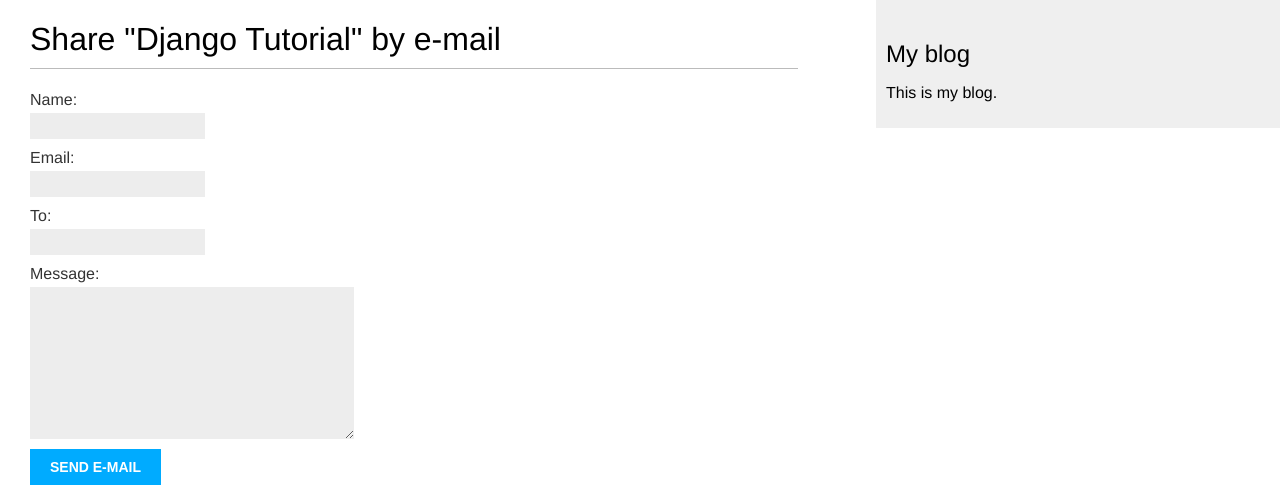
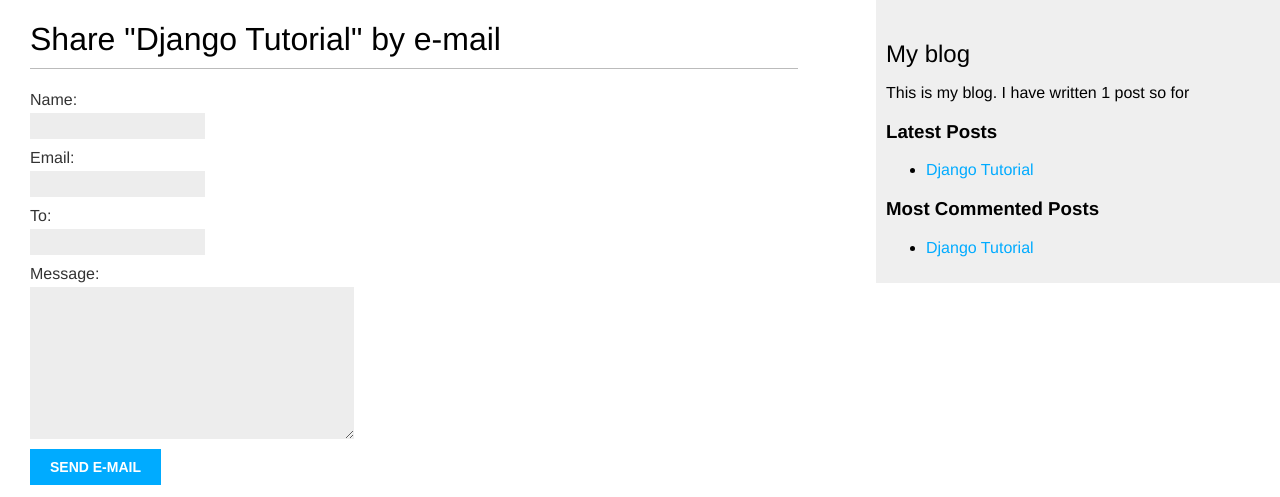
Before and after one commit to Sajid8686/Blog_Website, a Django app: a page that uses mysite/blog/templates/blog/base.html in a window 1280 px wide. Shown: the top 497 px of the page. Run offline with Django 4.2, Linux system fonts and the light colour scheme; data comes from the database, SQL or seed files in the repository; parts of the project's set-up code (start-up, migrations or seed data) failed here and were passed over.

Commit message:
a template tag that returns a QuerySet

```diff
--- a/mysite/blog/templates/blog/base.html
+++ b/mysite/blog/templates/blog/base.html
@@ -1,3 +1,6 @@
+
+{% load blog_tags %}
+
 {% load static %}
 
 <!DOCTYPE html>
@@ -15,7 +18,23 @@
     </div>
     <div id="sidebar">
         <h2>My blog</h2>
-        <p>This is my blog.</p>
+        <p>This is my blog.
+        I have written {% total_posts %} post so for
+        </p>
+
+        <h3>Latest Posts</h3>
+        {% show_latest_posts 3 %}
+
+        <h3>Most Commented Posts </h3>
+        {% get_most_commented_posts as most_commented_posts %}
+        <ul>
+            {% for post in most_commented_posts %}
+                <li>
+                    <a href="{{ post.get_absolute_url }}">{{ post.title }}</a>
+                </li>
+            {% endfor %}
+        </ul>
+
     </div>
 </body>
 </html>
--- /dev/null
+++ b/mysite/blog/templates/blog/post/latest_posts.html
@@ -0,0 +1,8 @@
+
+<ul>
+    {% for post in latest_posts %}
+    <li>
+        <a href="{{post.get_absolute_url}}">{{post.title}}</a>
+    </li>
+    {% endfor %}
+</ul>
--- a/mysite/blog/templatetags/blog_tags.py
+++ b/mysite/blog/templatetags/blog_tags.py
@@ -1,8 +1,20 @@
 from django import template
 from ..models import Post
+from django.db.models import Count
 
 register = template.Library()
 
 @register.simple_tag
 def total_posts():
     return Post.published.count()
+
+
+@register.inclusion_tag('blog/post/latest_posts.html')
+def show_latest_posts(count=5):
+    latest_posts = Post.published.order_by('-publish')[:count]
+    return {'latest_posts':latest_posts}
+
+
+@register.simple_tag
+def get_most_commented_posts(count= 5):
+    return Post.published.annotate(total_comments = Count('comments')).order_by('-total_comments')[:count]
```
